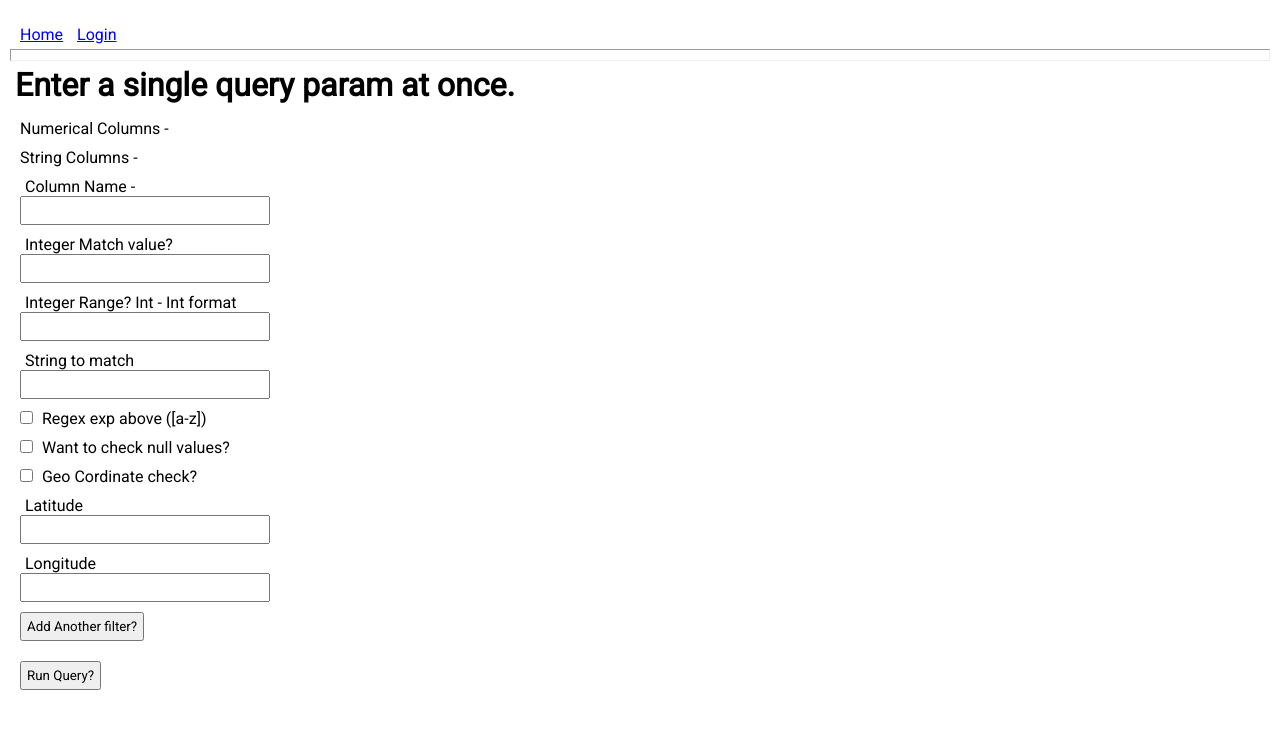
After one commit to shreybatra/CyAnalytics, a Flask app: template templates/select_query.html in a window 1280 px wide. The commit adds this page. Shown: the top 729 px of the page. Run offline with Flask 2, Linux system fonts and the light colour scheme; the template is opened without the code that fills it: values that come from a table or form of the project are taken from there, others are empty; some libraries are stand-ins or nearby versions.

Commit message:
almost final

```diff
--- a/forms.py
+++ b/forms.py
@@ -21,6 +21,22 @@ class LoadForm(FlaskForm):
 class SelectForm(FlaskForm):
 	submit = SubmitField('Select Data?')
 
+class SelectQueryForm(FlaskForm):
+	column = StringField('Column Name - ', validators=[DataRequired()])
+	single_int = StringField('Integer Match value?')
+	range_int= StringField('Integer Range? Int - Int format')
+	text_match = StringField('String to match')
+	regex = BooleanField('Regex exp above ([a-z])')
+	null = BooleanField('Want to check null values?')
+	geo_point = BooleanField('Geo Cordinate check?')
+	lat = StringField('Latitude')
+	lng =StringField('Longitude')
+	submit = SubmitField('Add Another filter?')
+
+class GoNext(FlaskForm):
+	submit = SubmitField('Run Query?')
+
+
 class ChartButtonForm(FlaskForm):
 	submit = SubmitField('Analyse?')
 
--- a/main.py
+++ b/main.py
@@ -1,7 +1,8 @@
 from flask import Flask, render_template, request, flash,redirect, session
 from config import Config
+import re
 
-from forms import LoginForm, UploadForm, SelectForm, ChartButtonForm, LoadForm,Bar, Pie, Line, ChartForm
+from forms import LoginForm, UploadForm, SelectForm, ChartButtonForm, LoadForm,Bar, Pie, Line, ChartForm, SelectQueryForm, GoNext
 
 from pymongo import MongoClient
 import pandas as pd
@@ -143,11 +144,88 @@ def dataset_dashboard():
 	chartButtonForm = ChartButtonForm()
 
 	if selectform.validate_on_submit():
-		return redirect('/charts')
+		return redirect('/select/query')
 
 	if chartButtonForm.validate_on_submit():
 		return redirect('/charts')
 	return render_template('dataset_dashboard.html', cols = ans['col_info'], missing=query_obj, select=selectform, chart=chartButtonForm, logged_in=True)
+
+@app.route('/select/query', methods=['GET','POST'])
+def select_query():
+
+	form = SelectQueryForm()
+	form2 = GoNext()
+
+	dataset = datasets.find({
+		'filename':session['filename']
+	})
+
+
+	cols = list(dataset)[0]['col_info']
+
+	print(cols)
+	n_cols = []
+	s_cols = []
+
+	for col in cols:
+		if col['value'] != "object":
+			n_cols.append(col['key'])
+		else:
+			s_cols.append(col['key'])
+
+
+	if form.validate_on_submit():
+		print(session['query'])
+		data = dict(request.form)
+
+		column = data.get('column')[0]
+		single_int = data.get('single_int')
+		range_int = data.get('range_int')
+		text_match = data.get('text_match')
+		regex =  data.get('regex')
+		null = data.get('null')
+		geo_point = data.get('geo_point')
+		lat = data.get('lat')
+		lng = data.get('lng')
+
+		print(null)
+
+		if single_int[0]:
+			session['query'][column] = int(single_int[0])
+
+		if range_int[0]:
+			x = range_int[0].split('-')
+			print(range_int[0])
+			y = int(x[1])
+			x = int(x[0])
+			session['query'][column] = {
+				'$gte':x,
+				'$lte':y
+			}
+
+		if text_match[0]:
+			if regex[0]:
+				r = re.compile(text_match[0])
+				session['query'][column] = r
+			else:
+				session['query'][column] = text_match[0]
+
+		if null:
+			session['query'][column] = np.nan
+
+
+		print(session['query'])
+		flash('Output data - \n {}'.format(
+				list(db[session['filename']].find(session['query']))
+			))
+		return render_template('select_query.html', heading='CyAnalytics', form=form, form2=form2, n_cols=n_cols, s_cols=s_cols, logged_in=True)
+
+	elif form2.validate_on_submit():
+		return render_template('select_query.html', heading='CyAnalytics', form=form, form2=form2, n_cols=n_cols, s_cols=s_cols, logged_in=True)
+
+	return render_template('select_query.html', heading='CyAnalytics', form=form, form2=form2, n_cols=n_cols, s_cols=s_cols, logged_in=True, title='Cy')
+
+
 
 
 @app.route('/charts', methods=['GET','POST'])
--- a/templates/base.html
+++ b/templates/base.html
@@ -17,6 +17,8 @@
             <a href="/index">Logout</a>
             <a href="/dashboard">Dashboard</a>
             <a href="/dataset/dashboard">Info</a>
+            <a href="/select/query">Query</a>
+            <a href="/showchart">Visualise</a>
             {% else %}
             <a href="/index">Home</a>
             <a href="/login">Login</a>
--- /dev/null
+++ b/templates/select_query.html
@@ -0,0 +1,77 @@
+{% extends "base.html" %}
+
+{% block content %}
+<h1>Enter a single query param at once.</h1>
+<form action="" method="post" novalidate>
+    {{ form.hidden_tag() }}
+
+    <p>Numerical Columns - {% for item in n_cols%} {{item}} , {%endfor%}
+    </p>
+
+    <p>String Columns - {% for item in s_cols%}{{item}} , {%endfor%}
+    </p>
+
+
+
+    <p>
+        {{ form.column.label }}<br>
+        {{ form.column(size=32) }}<br>
+        {% for error in form.column.errors %}
+        <span style="color: red;">[{{ error }}]</span>
+        {% endfor %}
+    </p>
+    <p>
+        {{ form.single_int.label }}<br>
+        {{ form.single_int(size=32) }}<br>
+        {% for error in form.single_int.errors %}
+        <span style="color: red;">[{{ error }}]</span>
+        {% endfor %}
+    </p>
+
+
+    <p>
+        {{ form.range_int.label }}<br>
+        {{ form.range_int(size=32) }}<br>
+        {% for error in form.range_int.errors %}
+        <span style="color: red;">[{{ error }}]</span>
+        {% endfor %}
+    </p>
+
+
+    <p>
+        {{ form.text_match.label }}<br>
+        {{ form.text_match(size=32) }}<br>
+        {% for error in form.text_match.errors %}
+        <span style="color: red;">[{{ error }}]</span>
+        {% endfor %}
+    </p>
+
+    <p>{{ form.regex() }} {{ form.regex.label }}</p>
+    <p>{{ form.null() }} {{ form.null.label }}</p>
+    <p>{{ form.geo_point() }} {{ form.geo_point.label }}</p>
+
+    <p>
+        {{ form.lat.label }}<br>
+        {{ form.lat(size=32) }}<br>
+        {% for error in form.lat.errors %}
+        <span style="color: red;">[{{ error }}]</span>
+        {% endfor %}
+    </p>
+
+    <p>
+        {{ form.lng.label }}<br>
+        {{ form.lng(size=32) }}<br>
+        {% for error in form.lng.errors %}
+        <span style="color: red;">[{{ error }}]</span>
+        {% endfor %}
+    </p>
+
+
+    <p>{{ form.submit() }}</p>
+</form>
+
+<form action="" method="post" novalidate>
+    {{ form2.hidden_tag() }}
+    <p>{{ form2.submit() }}</p>
+</form>
+{% endblock %}
```
Also changed, not shown: templates/dataset_dashboard.html (+11 -9 lines).
